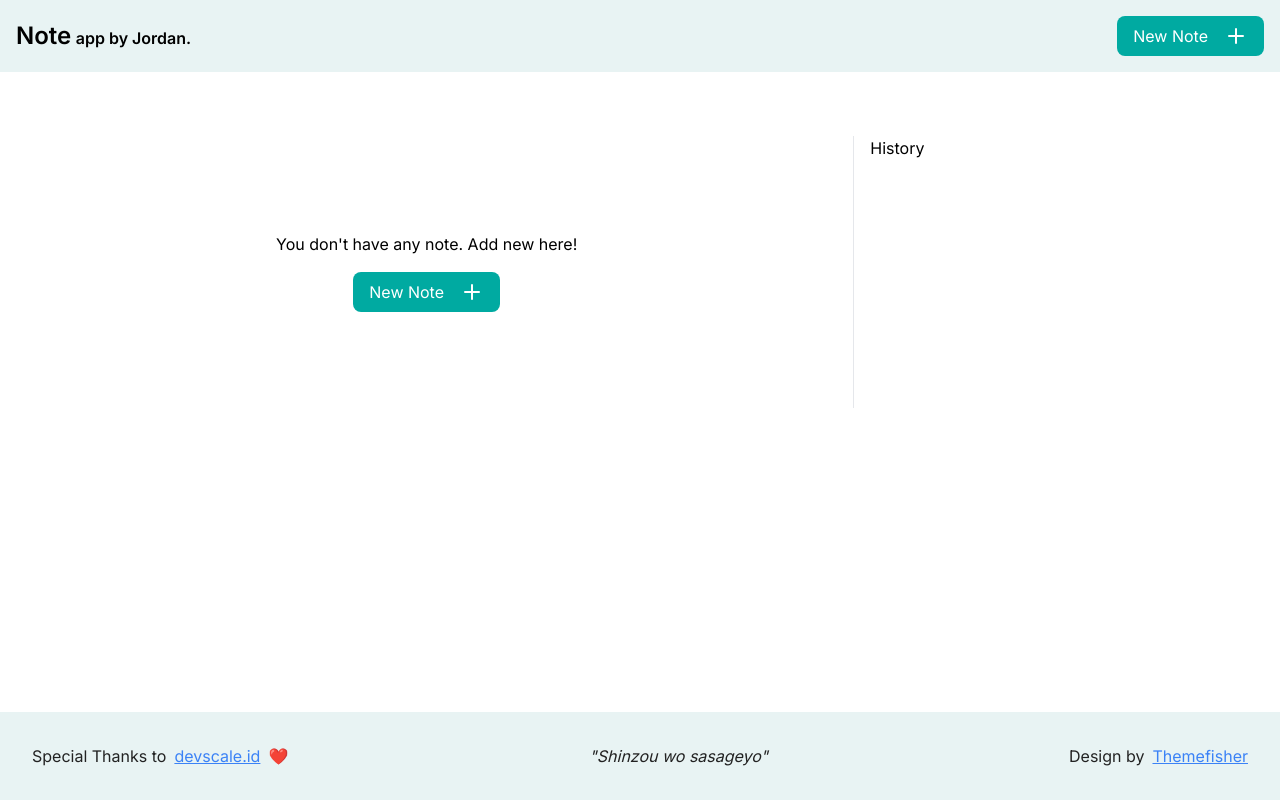
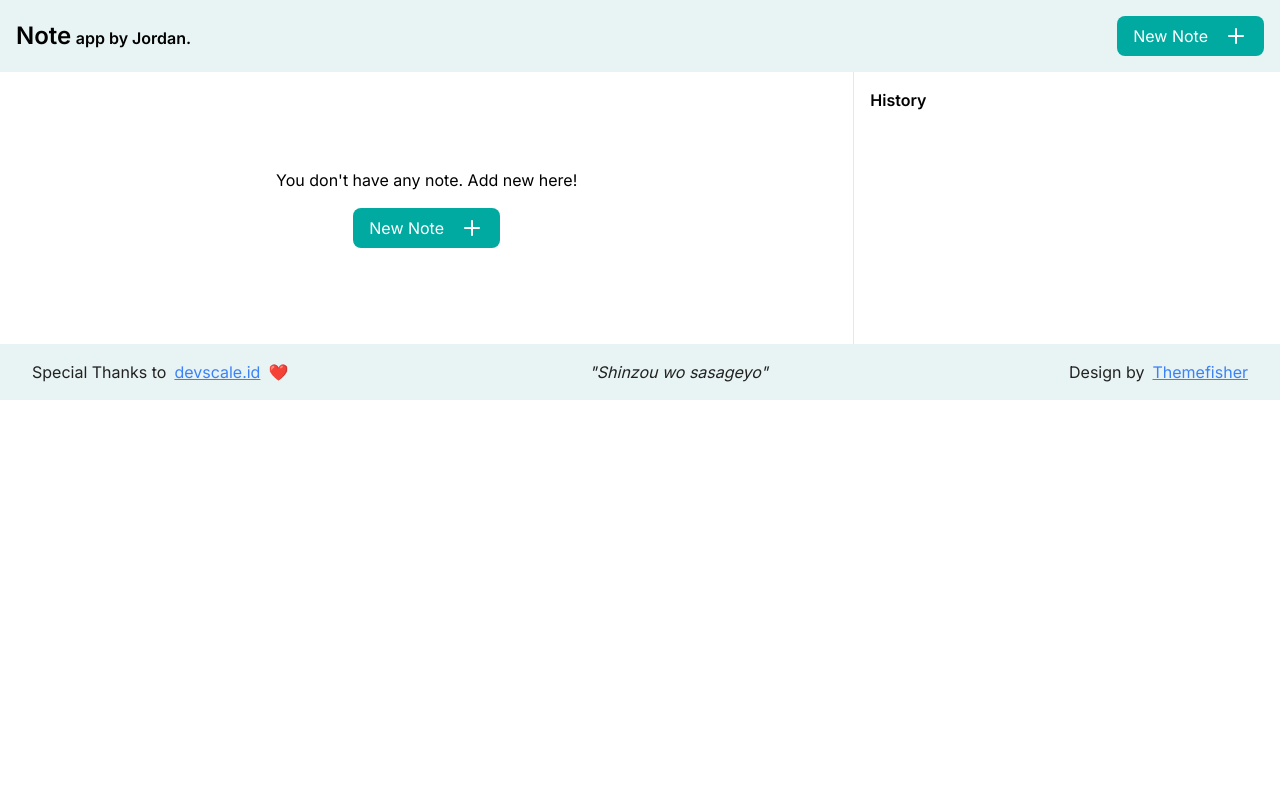
Before and after one commit to jordanmaulana/notenextjs, a Next.js app: page / in a window 1280 px wide. Built offline with nearby package versions, Linux system fonts and the light colour scheme.

Commit message:
ui: update scroll ux

```diff
--- a/src/app/page.js
+++ b/src/app/page.js
@@ -5,16 +5,14 @@ import { NotePreview } from "@/components/notes/NotePreview";
 
 export default function Home() {
   return (
-    <div className="flex flex-col h-screen">
+    <div className="flex flex-col max-h-screen">
       <Header></Header>
-      <main className="flex-1 py-16 overflow-y-scroll">
-        <div className="flex divide-x divide-solid">
-          <div className="basis-2/3">
-            <NotePreview />
-          </div>
-          <div className="basis-1/3 ">
-            <NoteHistory></NoteHistory>
-          </div>
+      <main className="flex flex-1 divide-solid flex-col lg:flex-row divide-x overflow-hidden">
+        <div className="basis-2/3 overflow-x-hidden overflow-y-auto">
+          <NotePreview />
+        </div>
+        <div className="basis-1/3 overflow-x-hidden overflow-y-auto">
+          <NoteHistory></NoteHistory>
         </div>
       </main>
       <Footer></Footer>
--- a/src/components/globals/footer.jsx
+++ b/src/components/globals/footer.jsx
@@ -2,7 +2,7 @@ import React from "react";
 
 export const Footer = () => {
   return (
-    <footer className="text-center bg-regal-blue p-8 w-full">
+    <footer className="text-center bg-regal-blue px-8 py-4 w-full">
       <div className="flex justify-between items-end text-black">
         <div className="gap-2 flex">
           <p> Special Thanks to</p>
--- a/src/components/note_history/HistoryCard.jsx
+++ b/src/components/note_history/HistoryCard.jsx
@@ -11,9 +11,9 @@ export const HistoryCard = ({ date, content, note, index }) => {
 
   if (note !== undefined) {
     noteItem = (
-      <div className="flex flex-col gap-4 w-80 ml-4 p-4 mt-2 bg-rose-100 rounded-lg">
+      <div className="flex flex-col gap-4 w-80 m-4 p-4 bg-red rounded-lg">
         <h2 className="font-semibold">{note.title}</h2>
-        <p className="text-xs mt-2">{note.body}</p>
+        <p className="text-xs">{note.body}</p>
         <div
           className="flex gap-2 underline cursor-pointer items-center text-xs mt-4 self-end"
           onClick={() => restoreNote(index)}
@@ -27,7 +27,7 @@ export const HistoryCard = ({ date, content, note, index }) => {
 
   return (
     <div className="py-2">
-      <div className="text-xs flex gap-1">
+      <div className="text-xs flex gap-1 italic">
         <div>{formatDate(date)}</div>
         <div>{`- ${content}`}</div>
       </div>
--- a/src/components/note_history/NoteHistory.jsx
+++ b/src/components/note_history/NoteHistory.jsx
@@ -8,8 +8,8 @@ export const NoteHistory = () => {
   const { histories } = useContext(NoteContext);
 
   return (
-    <div className="px-4 max-h-screen overflow-hidden">
-      History
+    <div className="p-4">
+      <h3 className="font-semibold">History</h3>
       {(histories ?? []).map(({ date, content, note }, index) => {
         return (
           <HistoryCard
--- a/src/components/notes/NoteCard.jsx
+++ b/src/components/notes/NoteCard.jsx
@@ -1,6 +1,6 @@
 "use client";
 
-import { useContext, useState } from "react";
+import { useContext } from "react";
 import { NoteContext } from "../providers/NoteProvider";
 import { NewLabel } from "./NewLabel";
 import { formatDate } from "@/utilities/date-utility";
--- a/src/components/notes/NotePreview.jsx
+++ b/src/components/notes/NotePreview.jsx
@@ -10,7 +10,7 @@ export const NotePreview = () => {
 
   if (notes.length === 0) return <EmptyPlaceholder></EmptyPlaceholder>;
   return (
-    <div className="grid grid-cols-3 gap-6 h-full p-8">
+    <div className="grid grid-cols-3 gap-6 p-8">
       {(notes ?? []).map(({ date, title, body, isNew }, index) => {
         return (
           <NoteCard
--- a/src/components/providers/NoteProvider.jsx
+++ b/src/components/providers/NoteProvider.jsx
@@ -84,6 +84,9 @@ export const NoteProvider = ({ children }) => {
   }
 
   useEffect(() => {
+    localStorage.setItem(noteKey, JSON.stringify([]));
+    localStorage.setItem(historyKey, JSON.stringify([]));
+
     const note = localStorage.getItem(noteKey);
     if (note) {
       setNotes(JSON.parse(note));
--- a/tailwind.config.js
+++ b/tailwind.config.js
@@ -6,6 +6,7 @@ module.exports = {
       colors: {
         "regal-blue": "#E8F3F3",
         "bold-regal": "#00AAA1",
+        red: "#f3e8f3",
         grey: "#777777",
         black: "#222222",
       },
```
